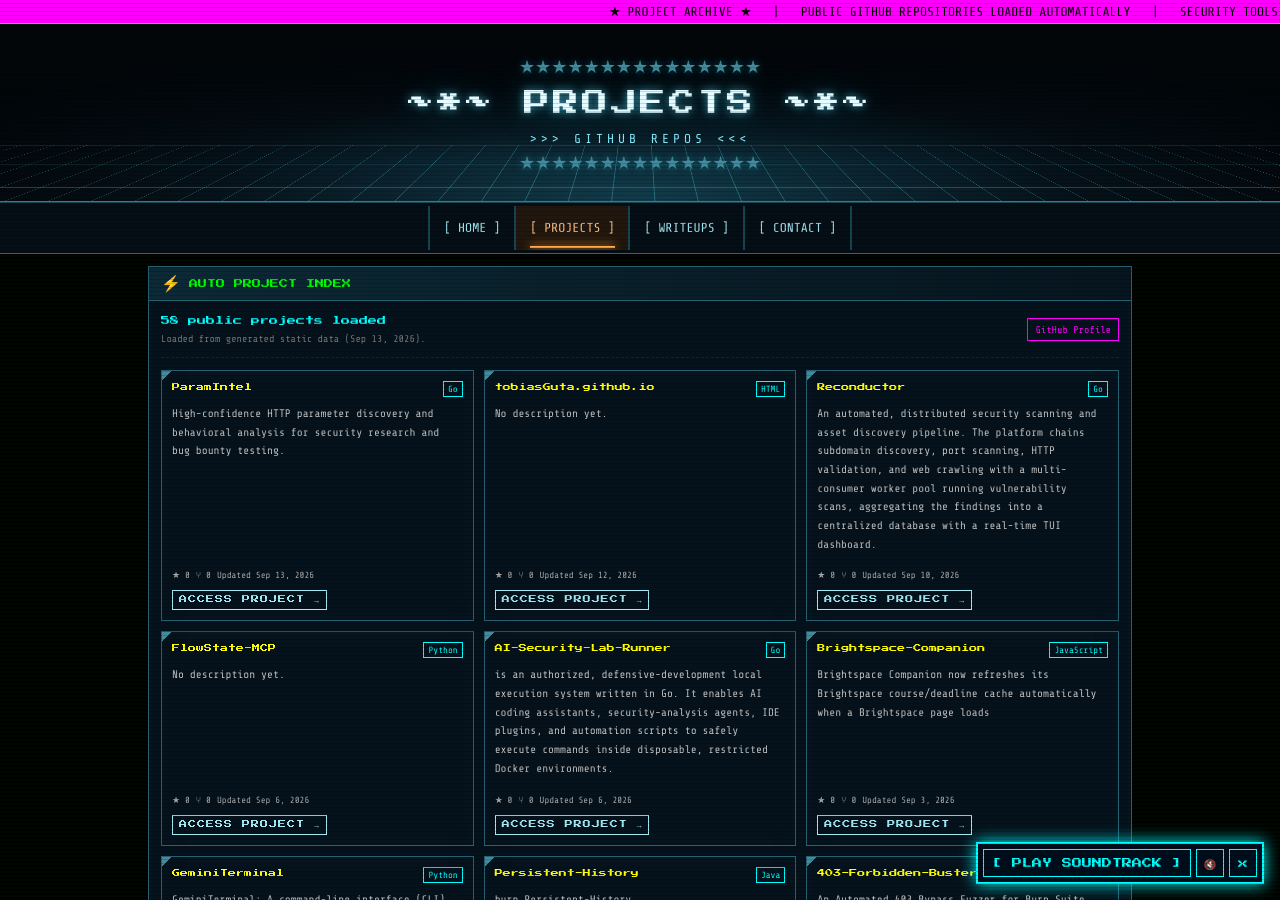
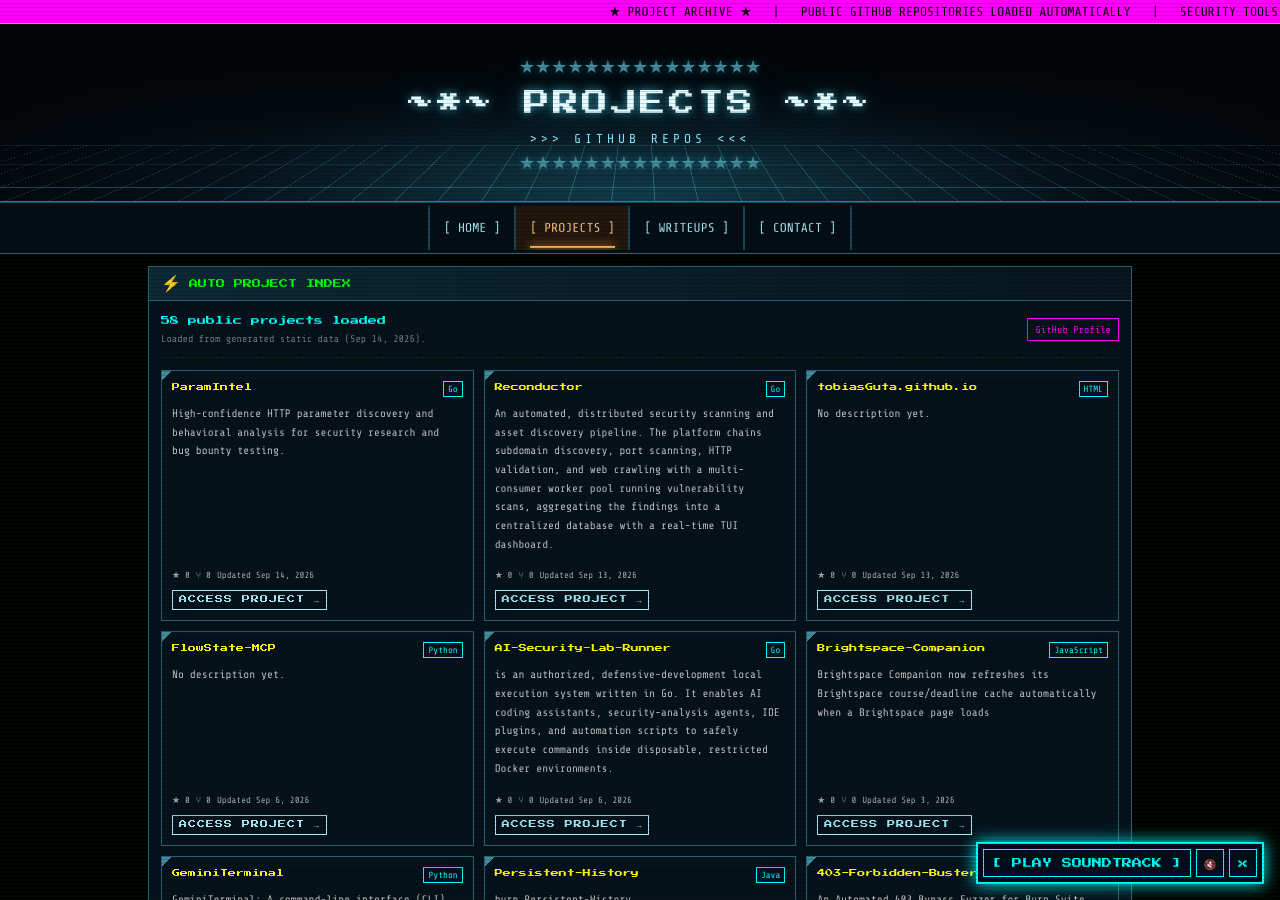
Before and after one commit to tobiasGuta/tobiasGuta.github.io, a Jekyll site: the page built from projects.html, in a window 1280 px wide and 900 px high. Built offline with Jekyll 4.4.1, drawn with Linux system fonts in a browser that asks for light colours; part of the change alters nothing that is shown.

```diff
--- a/assets/data/projects.json
+++ b/assets/data/projects.json
@@ -1,7 +1,7 @@
 {
   "owner": "tobiasGuta",
   "source": "github_api",
-  "generated_at": "2026-09-13T13:18:06.504632+00:00",
+  "generated_at": "2026-09-14T14:59:52.714725+00:00",
   "projects": [
     {
       "name": "ParamIntel",
@@ -12,7 +12,20 @@
       "topics": [],
       "stargazers_count": 0,
       "forks_count": 0,
-      "updated_at": "2026-09-13T01:43:46Z",
+      "updated_at": "2026-09-14T14:49:28Z",
+      "fork": false,
+      "archived": false
+    },
+    {
+      "name": "Reconductor",
+      "description": "An automated, distributed security scanning and asset discovery pipeline. The platform chains subdomain discovery, port scanning, HTTP validation, and web crawling with a multi-consumer worker pool running vulnerability scans, aggregating the findings into a centralized database with a real-time TUI dashboard.",
+      "html_url": "https://github.com/tobiasGuta/Reconductor",
+      "homepage": null,
+      "language": "Go",
+      "topics": [],
+      "stargazers_count": 0,
+      "forks_count": 0,
+      "updated_at": "2026-09-13T20:40:57Z",
       "fork": false,
       "archived": false
     },
@@ -25,20 +38,7 @@
       "topics": [],
       "stargazers_count": 0,
       "forks_count": 0,
-      "updated_at": "2026-09-12T12:09:22Z",
-      "fork": false,
-      "archived": false
-    },
-    {
-      "name": "Reconductor",
-      "description": "An automated, distributed security scanning and asset discovery pipeline. The platform chains subdomain discovery, port scanning, HTTP validation, and web crawling with a multi-consumer worker pool running vulnerability scans, aggregating the findings into a centralized database with a real-time TUI dashboard.",
-      "html_url": "https://github.com/tobiasGuta/Reconductor",
-      "homepage": null,
-      "language": "Go",
-      "topics": [],
-      "stargazers_count": 0,
-      "forks_count": 0,
-      "updated_at": "2026-09-10T23:16:04Z",
+      "updated_at": "2026-09-13T13:18:10Z",
       "fork": false,
       "archived": false
     },
```
